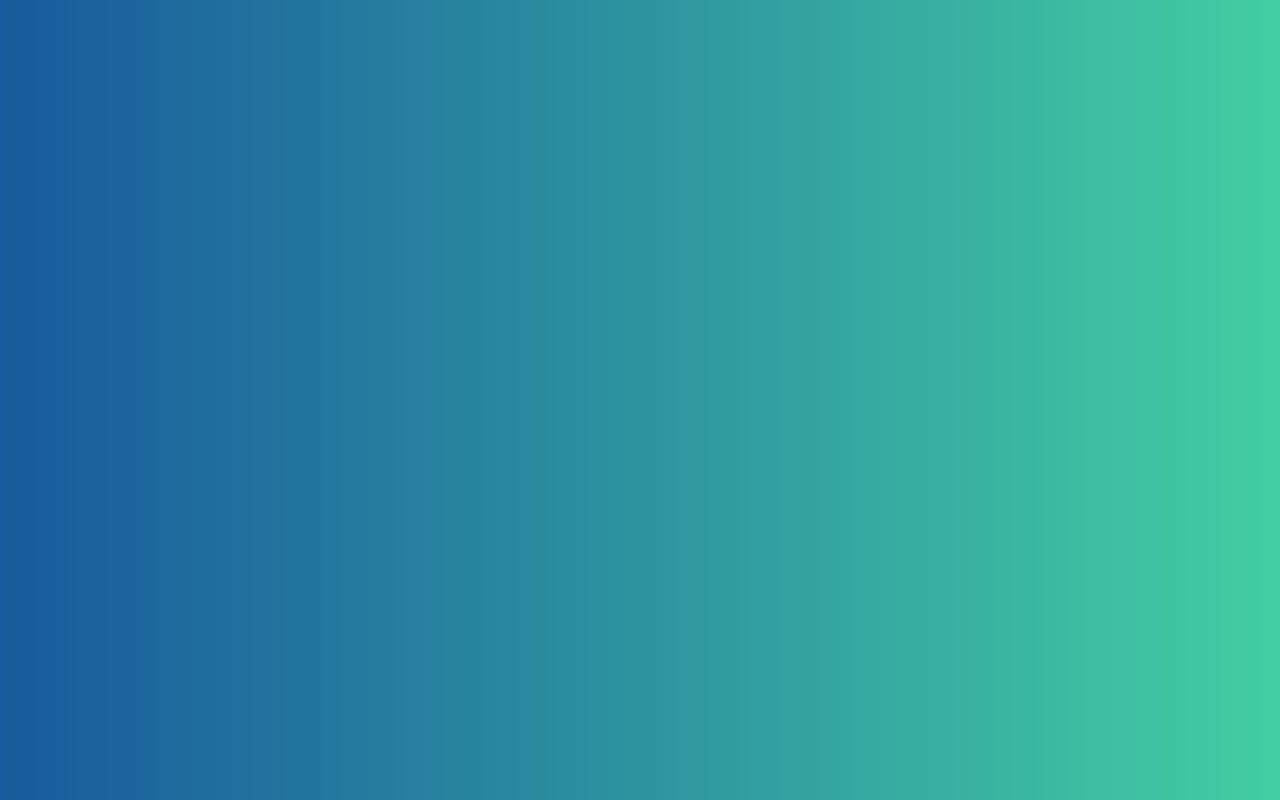
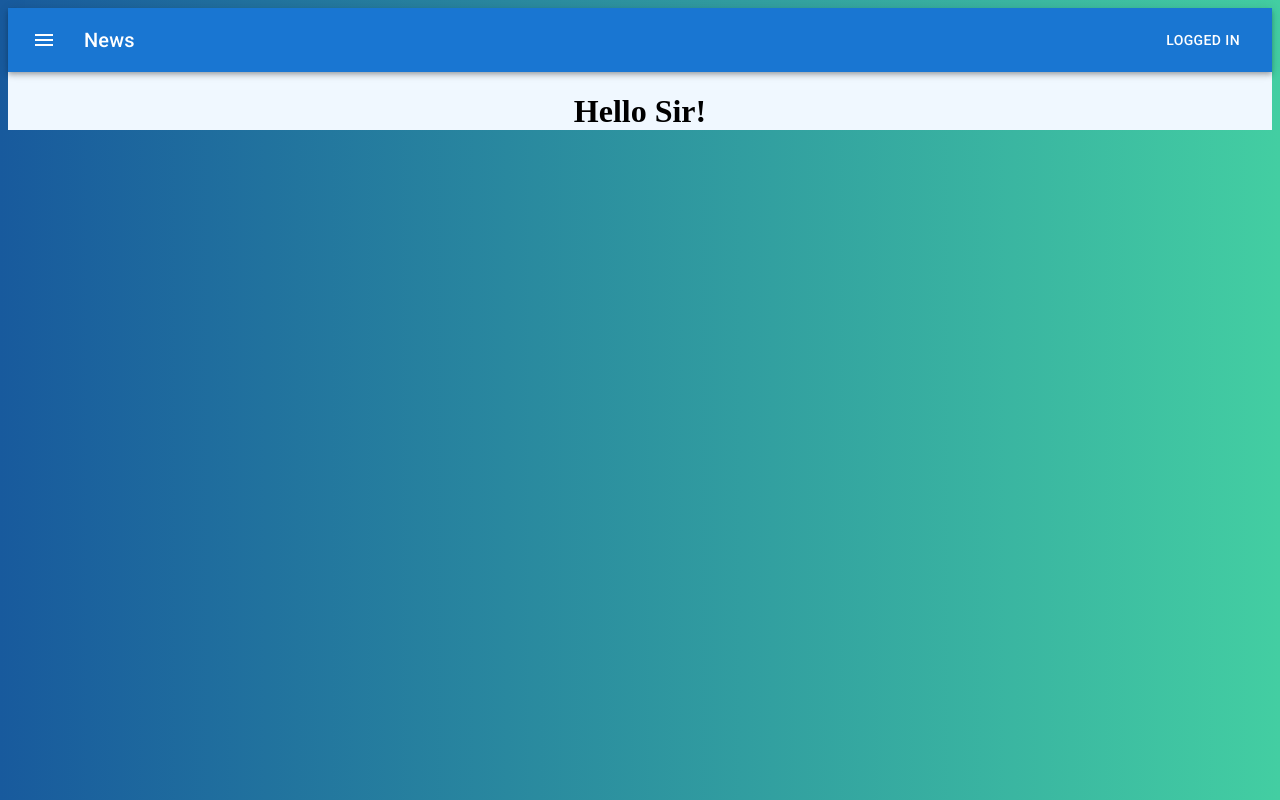
Before and after one commit to Rudra665/rudraReactTraining, a React (Create React App) app: page /DashBhoard in a window 1280 px wide. Before the commit this address had no page. Built offline with nearby package versions, Linux system fonts and the light colour scheme.

Commit message:
Changes to be committed: 	new file:   src/DashBhoard.js 	new file:   src/DashBoard.css 	new file:   src/MyDialog.js 	modified:   src/ShowAddress.js modified:   src/Task2.js 	modified:   src/Task4.js 	modified:   src/index.js

```diff
--- /dev/null
+++ b/src/DashBhoard.js
@@ -0,0 +1,42 @@
+// import React from "react";
+import * as React from "react";
+import AppBar from "@mui/material/AppBar";
+import Box from "@mui/material/Box";
+import Toolbar from "@mui/material/Toolbar";
+import Typography from "@mui/material/Typography";
+import Button from "@mui/material/Button";
+import IconButton from "@mui/material/IconButton";
+import MenuIcon from "@mui/icons-material/Menu";
+// import { fontSize, height } from "@mui/system";
+const DashBhoard = () => {
+  return (
+    <>
+      <div style={{ backgroundColor: "aliceblue" }}>
+        <Box sx={{ flexGrow: 1 }}>
+          <AppBar position="static">
+            <Toolbar>
+              <IconButton
+                size="large"
+                edge="start"
+                color="inherit"
+                aria-label="menu"
+                sx={{ mr: 2 }}
+              >
+                <MenuIcon />
+              </IconButton>
+              <Typography variant="h6" component="div" sx={{ flexGrow: 1 }}>
+                News
+              </Typography>
+              <Button color="inherit">Logged In</Button>
+            </Toolbar>
+          </AppBar>
+        </Box>
+        <div className="text" align="center" style={{}}>
+          <h1>Hello Sir!</h1>
+        </div>
+      </div>
+    </>
+  );
+};
+
+export default DashBhoard;
--- /dev/null
+++ b/src/DashBoard.css
@@ -0,0 +1,15 @@
+.text{
+    display: flex;
+    align-items: center;
+    justify-content: center;
+    padding: 20%;
+
+}
+@media only screen and (max-width:600px) {
+
+    .text{
+        padding: 0;
+        margin: 0;
+        font-size: small;
+    }
+}
--- /dev/null
+++ b/src/MyDialog.js
@@ -0,0 +1,28 @@
+import * as React from "react";
+import DialogTitle from "@mui/material/DialogTitle";
+import Dialog from "@mui/material/Dialog";
+import ShowAddress from "./ShowAddress";
+// import PropTypes from "prop-types";
+import { Button } from "@mui/material";
+const SimpleDialog = (props) => {
+  const { onClose, address, open, handleSelected } = props;
+  // const { select, setSelect } = React.useState("");
+
+  // const handleClose = () => {
+  //   onClose();
+  // };
+  // const handleSelected = () => {
+  //   setSelect(props.address);
+  //   handleClose();
+  // };
+
+  return (
+    <Dialog onClose={onClose} open={open} address={address}>
+      <DialogTitle>Address</DialogTitle>
+      <ShowAddress data={props.address} />
+      {console.log(props.address)}
+      <Button onClick={() => handleSelected(props.address)}>Select</Button>
+    </Dialog>
+  );
+};
+export default SimpleDialog;
--- a/src/Task2.js
+++ b/src/Task2.js
@@ -5,20 +5,54 @@ import { TextField, Typography } from "@mui/material";
 import Button from "@mui/material/Button";
 import Grid from "@mui/material/Grid";
 import { Password } from "@mui/icons-material";
+import { Link, useNavigate } from "react-router-dom";
+import DashBhoard from "./DashBhoard";
 
 export default function Task2() {
-  const [name, setName] = useState("@. ");
+  const [error, setError] = React.useState(false);
+  var navi = useNavigate();
   const [showPassword, setShowPassword] = useState("");
+  const [mail, setMail] = useState("");
+  const credentials = {
+    name: "adevin237@gmail.com",
+    cred: "d@rk57ON",
+  };
+
   const handleSubmit = (e) => {
     e.preventDefault();
-    alert(`hi ${name}`);
+
+    if (mail === credentials.name && showPassword === credentials.cred) {
+      alert`Logged In`;
+      // <Link to="./DashBhoard" element={<DashBhoard />}/>;
+      navi("/DashBhoard");
+    } else {
+      alert`invalid credentials`;
+    }
   };
-  const [checked, setChecked] = useState("false");
-  function isValid(name) {
-    if (name === /\S+@\S+\.\S+/.test(name)) {
-      setChecked(true);
-    }
-  }
+
+  const isOk = () => {
+    // if (Name === null && showPassword === null) {
+    //   alert`Please fill the login form then submit`;
+    //   setError(true);
+    // } else if (/^\w+([\.-]?\w+)*@\w+([\.-]?\w+)*(\.\w{2,3})+$/.test(Name)) {
+    //   alert(`Logged in  ${Name}`);
+    //   setError(false);
+    // } else if (Name === /^[a-z]+$/) {
+    //   setError(false);
+    // } else {
+    //   setError(true);
+    //   alert`email is invalid`;
+    // }
+  };
+  // const isok2 = (Password) => {
+  //   if (Password > 10) {
+  //     return true;
+  //   } else if (Password < 5 && Password !== null) {
+  //     alert`password must contain atleast 5 digits`;
+  //     return true;
+  //   }
+
+  // };
   return (
     <form className="form" align="center" style={{ marginTop: "20%" }}>
       <Typography variant="h4" sx={{ fontWeight: 600 }}>
@@ -28,13 +62,13 @@ export default function Task2() {
         <Grid item md={6} xs={12}>
           <Typography align="left">Email</Typography>
           <TextField
-            error={!isValid ? false : true}
+            error={error && isOk}
             variant="outlined"
             fullWidth
-            type={"email"}
-            value={name}
+            type={"text"}
+            value={mail}
             required
-            onChange={(e) => setName(e.target.value)}
+            onChange={(e) => setMail(e.target.value)}
           />
         </Grid>
         <Grid item md={6} xs={12}>
@@ -46,7 +80,9 @@ export default function Task2() {
             type={"password"}
             required
             onChange={(e) => setShowPassword(e.target.value)}
-            error={showPassword.length < 10 ? false : true}
+            error={
+              showPassword.length < 10 || showPassword === null ? false : true
+            }
           />
           <Typography align="left" color={"secondary"}>
             Forgotten Password?
--- a/src/Task4.js
+++ b/src/Task4.js
@@ -4,46 +4,44 @@ import {
   TableRow,
   TableCell,
   TableContainer,
+  Divider,
+  Typography,
+  Select,
 } from "@mui/material";
-import PropTypes from "prop-types";
-import DialogTitle from "@mui/material/DialogTitle";
-import Dialog from "@mui/material/Dialog";
 import SampleTable from "./sampleTable.json";
 import * as React from "react";
 import Button from "@mui/material/Button";
-import ShowAddress from "./ShowAddress";
-function SimpleDialog(props) {
-  const { open, onClose } = props;
-  const handleClose = () => {
-    onClose();
-  };
-
-  return (
-    <Dialog onClose={handleClose} open={open}>
-      <DialogTitle>Address</DialogTitle>
-      <ShowAddress data={props.userAddress} />
-    </Dialog>
-  );
-}
+import PropTypes from "prop-types";
+import SimpleDialog from "./MyDialog";
 
 SimpleDialog.propTypes = {
+  onClose: PropTypes.func.isRequired,
   open: PropTypes.bool.isRequired,
-  onClose: PropTypes.bool.isRequired,
+  selectedValue: PropTypes.string.isRequired,
 };
 
 export default function Task4() {
   const [open, setOpen] = React.useState(false);
-  const [userAddress, setUserAddress] = React.useState(false);
-
-  const handleClickOpen = (add) => {
+  const [userAddress, setUserAddress] = React.useState(null);
+  const [select, setSelect] = React.useState("");
+  const [unselect, setUnselect] = React.useState(true);
+  const handleClickOpen = (value) => {
     setOpen(true);
-    setUserAddress(add);
+    setUserAddress(value);
   };
 
   const handleClose = () => {
     setOpen(false);
   };
 
+  const handleSelected = (data) => {
+    setSelect(data);
+    handleClose();
+    setUnselect(false);
+  };
+  const handleUnSelect = () => {
+    setUnselect(true);
+  };
   return (
     <>
       <TableContainer align="center" sx={{ mt: 24 }}>
@@ -75,10 +73,20 @@ export default function Task4() {
         </TableBody>
       </TableContainer>
       <SimpleDialog
-        userAddress={userAddress}
-        onClose={handleClose}
+        address={userAddress}
+        handleSelected={(data) => handleSelected(data)}
+        onClose={() => handleClose()}
         open={open}
       />
+      <Divider />
+      {/* <Typography align="center">Address:{} </Typography> */}
+      {console.log("Select", select)}
+      {select && (
+        <>
+          <Typography align="center">Address: {select.city}</Typography>
+          <Button onSelect={handleUnSelect}></Button>
+        </>
+      )}
     </>
   );
 }
--- a/src/index.js
+++ b/src/index.js
@@ -1,20 +1,19 @@
 import React from "react";
-import ReactDOM from 'react-dom/client';
-import { App } from './App';
-import Task1 from './Task1'
-import Task2 from './Task2'
-import Task3 from './Task3'
-import Task4 from './Task4'
-import Task5 from './Task5'
+import ReactDOM from "react-dom/client";
+import { App } from "./App";
+import Task1 from "./Task1";
+import Task2 from "./Task2";
+import Task3 from "./Task3";
+import Task4 from "./Task4";
+import Task5 from "./Task5";
 // import 'mdb-react-ui-kit/dist/css/mdb.min.css'
 
 import { BrowserRouter, Route, Routes } from "react-router-dom";
-const root = ReactDOM.createRoot(document.getElementById('root'));
+import DashBhoard from "./DashBhoard";
+const root = ReactDOM.createRoot(document.getElementById("root"));
 root.render(
   <React.StrictMode>
-
     <BrowserRouter>
-
       <Routes>
         <Route path="/" element={<App />}>
           <Route path="/Task1" element={<Task1 />} />
@@ -22,12 +21,9 @@ root.render(
           <Route path="/Task3" element={<Task3 />} />
           <Route path="/Task4" element={<Task4 />} />
           <Route path="/Task5" element={<Task5 />} />
-         </Route>
+        </Route>
+        <Route path="/DashBhoard" element={<DashBhoard />} />
       </Routes>
-
-
     </BrowserRouter>
-
   </React.StrictMode>
-
 );
```
Also changed, not shown: src/ShowAddress.js (+8 -1 lines).
